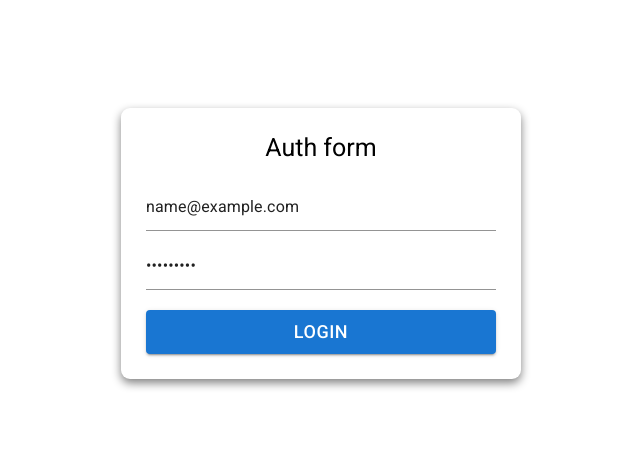
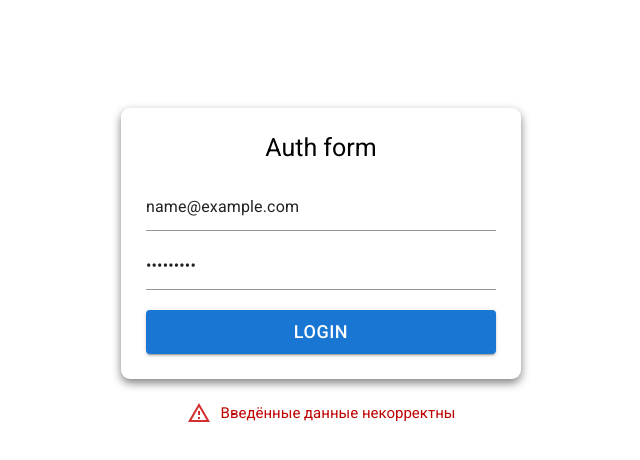
Before and after one commit to hryashik/socnet-client, a React (Create React App) app: page /auth in a window 1280 px wide. Both pictures are taken after typing "name@example.com", "Sample123" into the empty fields and a click on the button "LOGIN". Shown: the top 460 px of the page, without its empty margins (319-959 px from the left). Built offline with nearby package versions, Linux system fonts and the light colour scheme; no server answers.

Commit message:
finished login page

```diff
--- a/src/api/api.ts
+++ b/src/api/api.ts
@@ -1,5 +1,5 @@
 import axios, { AxiosError, AxiosResponse } from 'axios';
-import { ILoginContract, ILoginResponse } from './contracts';
+import { ILoginRequest, ILoginResponse } from './contracts';
 
 export interface IError {
   message: string;
@@ -11,7 +11,7 @@ class Api {
     this.baseUrl = url;
   }
 
-  public async login(dto: ILoginContract) {
+  public async login(dto: ILoginRequest): Promise<ILoginResponse | string> {
     try {
       const { data, status } = await axios.post<ILoginResponse>(
         `${this.baseUrl}/auth/login`,
@@ -22,6 +22,9 @@ class Api {
       if (axios.isAxiosError(error)) {
         console.log({error: error.response?.data.message})
         throw new Error('Incorrect credentials');
+      } else {
+        console.log({error: 'Unexpected Error'})
+        throw new Error('unexpected error')
       }
     }
   }
--- a/src/api/contracts.ts
+++ b/src/api/contracts.ts
@@ -1,4 +1,4 @@
-export interface ILoginContract {
+export interface ILoginRequest {
   email: string
   password: string
 }
--- a/src/pages/auth/login-page.module.scss
+++ b/src/pages/auth/login-page.module.scss
@@ -2,6 +2,8 @@
   width: auto;
   display: flex;
   justify-content: center;
+  flex-direction: column;
+  align-items: center;
 }
 
 .form {
@@ -32,7 +34,7 @@
   color: rgb(190, 2, 2);
   font-size: 15px;
   font-family: 'Roboto', sans-serif;
-  p {
-    margin: 2px 0 0 5px;
+  svg {
+    margin-right: 10px;
   }
 }
--- a/src/pages/auth/login-page.tsx
+++ b/src/pages/auth/login-page.tsx
@@ -1,18 +1,17 @@
 import { Button, Icon, Input, Typography } from '@mui/material';
-import { KeyboardEvent, useEffect, useState } from 'react';
+import { useState } from 'react';
 import styles from './login-page.module.scss';
 import api from '../../api/api';
 import { SubmitHandler, useForm } from 'react-hook-form';
 import errorIcon from '@mui/icons-material/ReportProblemOutlined';
-import { ILoginContract } from '../../api/contracts';
-import { AxiosError } from 'axios';
-
-interface IFormInput extends ILoginContract {}
+import { ERROR_NAMES, IFormInput } from './types';
 
 export const Login: React.FC = () => {
-  const [error, setError] = useState([]);
+  const [responseError, setResponseError] = useState<Error | null>();
+
   const {
     register,
+    reset,
     handleSubmit,
     formState: { errors },
   } = useForm<IFormInput>({ mode: 'onBlur' });
@@ -21,16 +20,21 @@ export const Login: React.FC = () => {
     try {
       const response = await api.login(data);
       console.log(response);
+      setResponseError(null);
+      reset();
     } catch (error) {
-      if (error instanceof Error) {
-        console.log(error.message)
+      // check instance error for handling
+      if (error instanceof Error && error.message === 'Incorrect credentials') {
+        // update error state
+        setResponseError(error);
       }
     }
   };
-
+  //checking react-hook-form errors for button
   const hasErrors =
     (errors.hasOwnProperty('email') || errors.hasOwnProperty('password')) ===
     true;
+
   return (
     <div className={styles.wrapper}>
       <form className={styles.form} onSubmit={handleSubmit(onSubmit)}>
@@ -39,20 +43,20 @@ export const Login: React.FC = () => {
         </Typography>
         <Input
           {...register('email', {
-            required: 'Поле обязательно для заполнения',
+            required: ERROR_NAMES.REQUIRED,
             maxLength: 20,
             minLength: {
               value: 6,
-              message: 'Минимум 6 символов',
+              message: ERROR_NAMES.MIN_LENGTH_EMAIL,
             },
             pattern: {
               value: /^[A-Z0-9._%+-]+@[A-Z0-9.-]+\.[A-Z]{2,}$/i,
-              message: 'Неверный формат email',
+              message: ERROR_NAMES.INCORRECT_FORMAT_EMAIL,
             },
           })}
+          autoComplete={"off"}
           autoFocus={true}
           placeholder='email'
-          margin={'dense'}
         />
         {errors.email?.message && (
           <div className={styles.error}>
@@ -63,11 +67,11 @@ export const Login: React.FC = () => {
         <div className={styles.error}></div>
         <Input
           {...register('password', {
-            required: 'Поле обязательно для заполнения',
+            required: ERROR_NAMES.REQUIRED,
             maxLength: 15,
             minLength: {
               value: 3,
-              message: 'Минимум 3 символа',
+              message: ERROR_NAMES.MIN_LENGTH_PASSWORD,
             },
           })}
           placeholder='password'
@@ -83,6 +87,12 @@ export const Login: React.FC = () => {
           login
         </Button>
       </form>
+      {responseError && (
+        <div className={styles.error}>
+          <Icon component={errorIcon} color={'error'} />
+          <p>{ERROR_NAMES.INCORRECT_CREDENTIALS}</p>
+        </div>
+      )}
     </div>
   );
 };
--- /dev/null
+++ b/src/pages/auth/types.ts
@@ -0,0 +1,11 @@
+import { ILoginRequest } from "../../api/contracts";
+
+export interface IFormInput extends ILoginRequest {}
+
+export enum ERROR_NAMES {
+  REQUIRED = 'Поле обязательно для заполнения',
+  INCORRECT_FORMAT_EMAIL = 'Неверный формат email',
+  MIN_LENGTH_EMAIL = 'Минимум 6 символов',
+  MIN_LENGTH_PASSWORD = 'Минимум 6 символов',
+  INCORRECT_CREDENTIALS = 'Введённые данные некорректны'
+}
```
